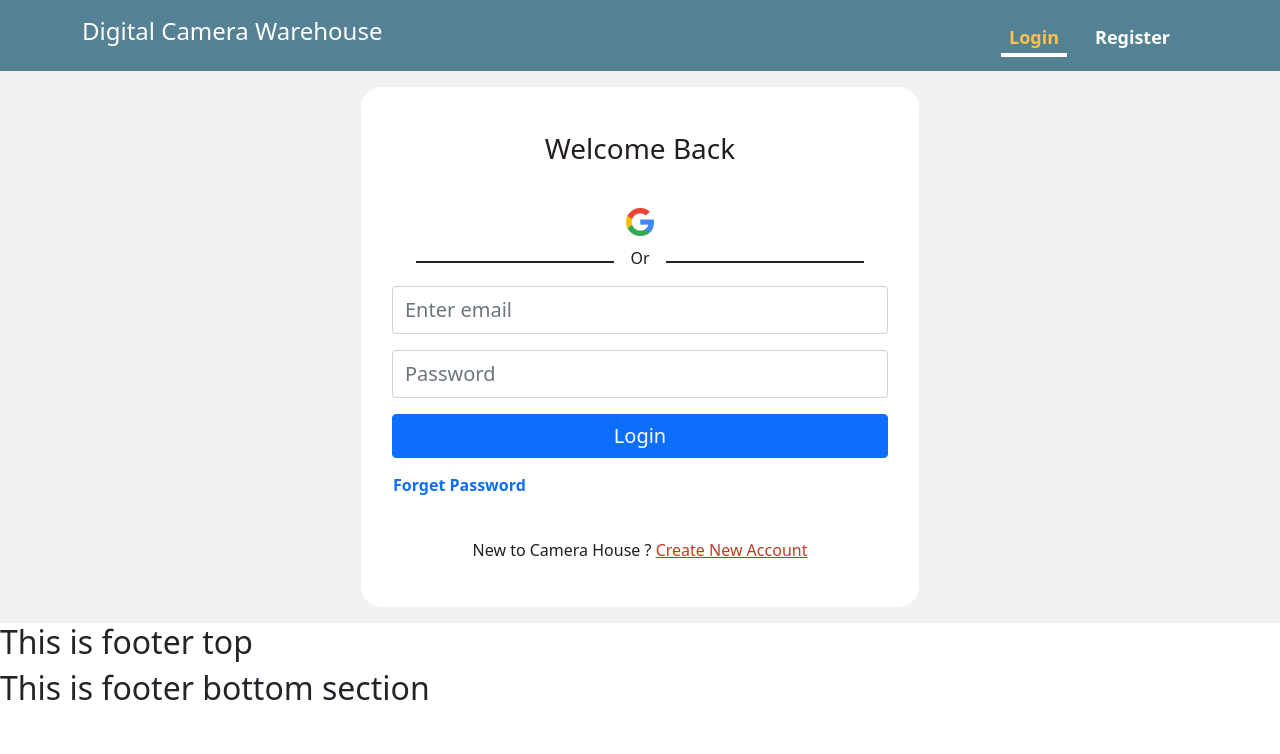
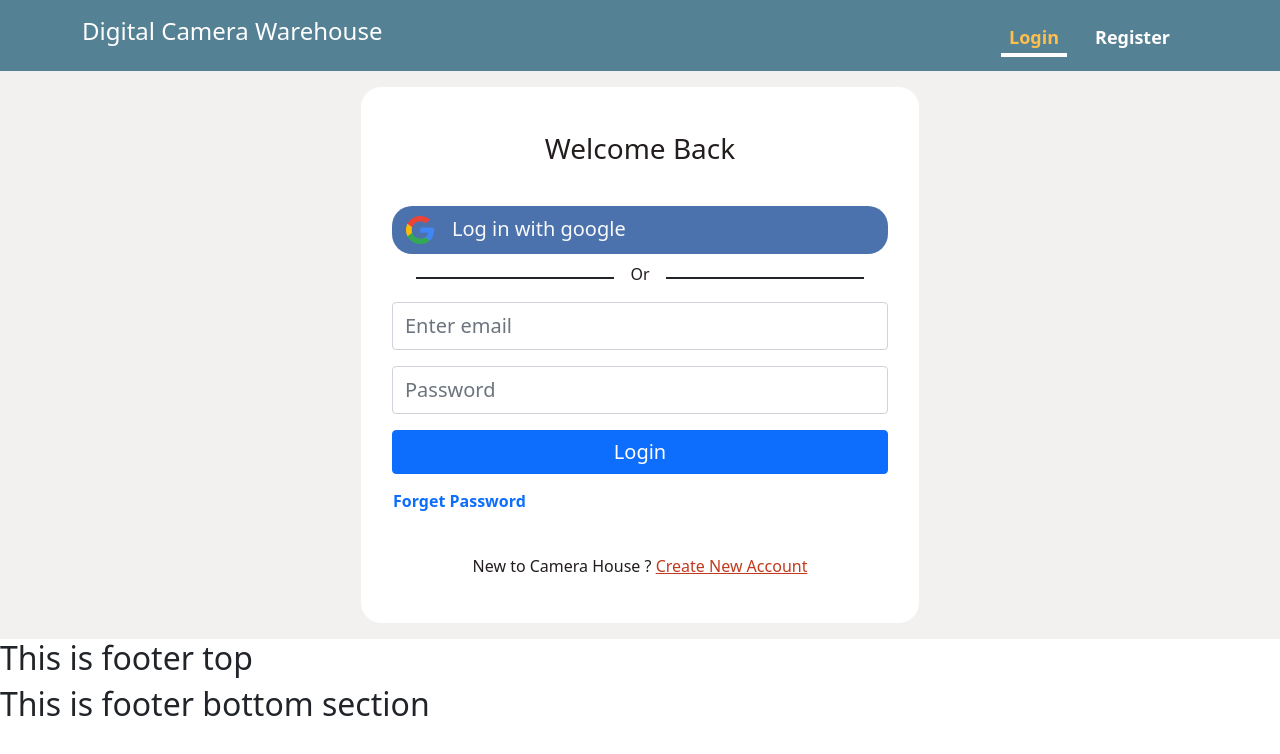
Before and after one commit to EmtiazHossainE2/digital-camera-warehouse, a React (Create React App) app: page /login in a window 1280 px wide. Shown: the top 754 px of the page. Built offline with nearby package versions, Linux system fonts and the light colour scheme.

Commit message:
google icon style

```diff
--- /dev/null
+++ b/src/pages/Account/SocialAccount/SocialAccount.css
@@ -0,0 +1,8 @@
+.social-icon {
+    background-color: rgb(75, 114, 173);
+    cursor: pointer;
+    border-radius: 20px;
+}
+.social-icon:hover {
+    background-color: rgb(64, 72, 84);
+}
--- a/src/pages/Account/SocialAccount/SocialAccount.js
+++ b/src/pages/Account/SocialAccount/SocialAccount.js
@@ -5,6 +5,8 @@ import { useLocation, useNavigate } from 'react-router-dom';
 import Loading from '../../../components/Loading/Loading';
 import auth from '../../../Firebase/firebase.init';
 import google from '../../../images/Google.png'
+import './SocialAccount.css'
+
 const SocialAccount = () => {
     const navigate = useNavigate()
 
@@ -36,11 +38,12 @@ const SocialAccount = () => {
 
     return (
         <div >
-            <div className='social-icon d-flex align-items-center justify-content-center container'>
-                <img onClick={() => signInWithGoogle()} src={google} alt="" />
+            <div onClick={() => signInWithGoogle()} className='social-icon py-2 d-flex  container'>
+                <img  src={google} alt="" />
+                <span className='fs-5 ps-3 text-light'>Log in with google</span>
             </div>
             {errorMessage}
-            <div className='d-flex align-items-center justify-content-center'>
+            <div className='d-flex align-items-center justify-content-center '>
                 <div style={{ height: '2px', width: '40%' }} className='line-left d-block bg-dark'></div>
                 <p className='mt-2 px-3'>Or</p>
                 <div style={{ height: '2px', width: '40%' }} className='line-right d-block bg-dark'></div>
```
